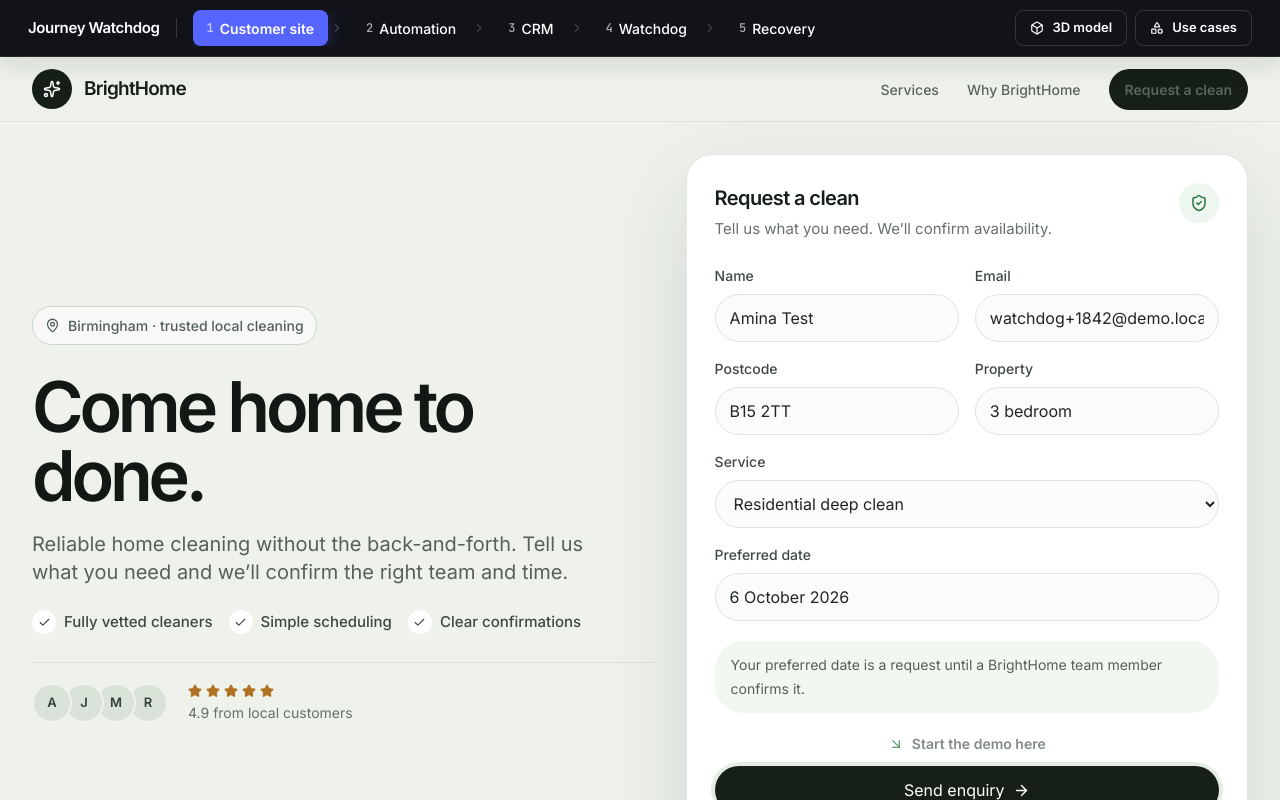
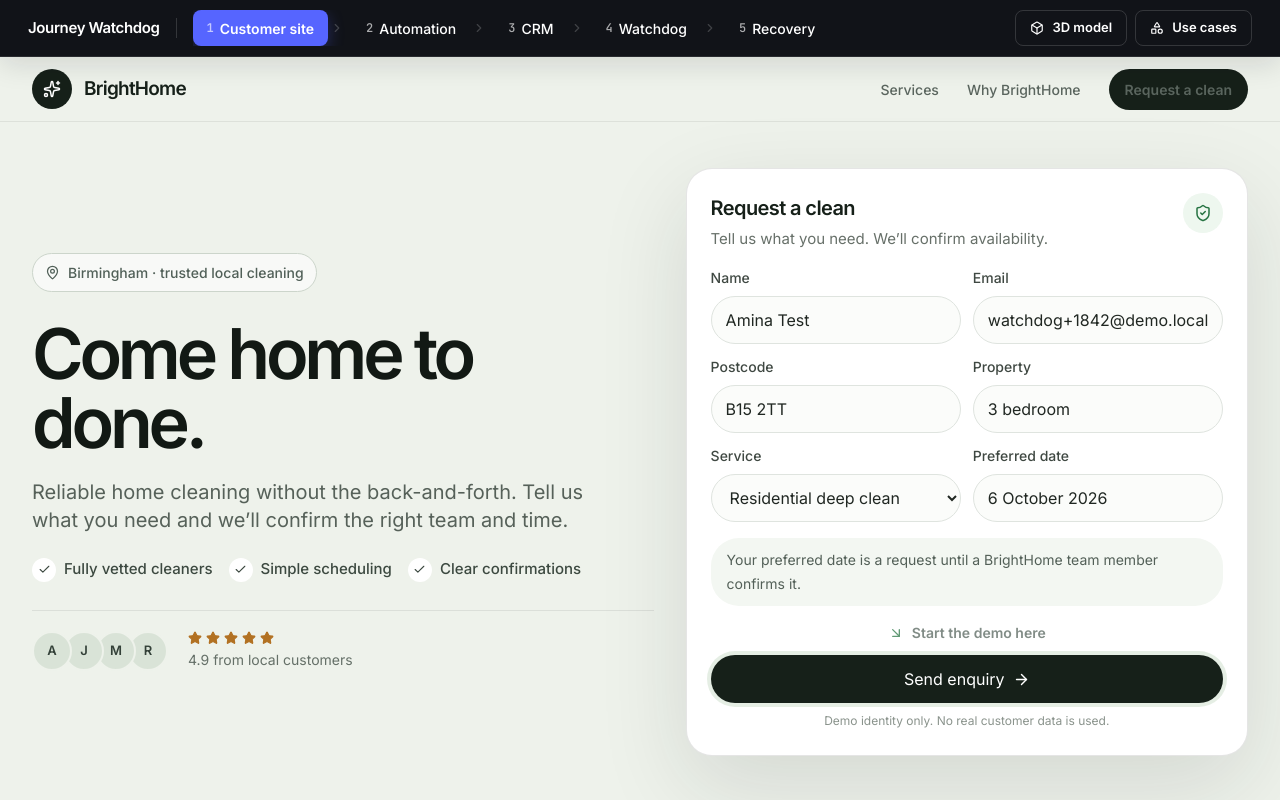
Before and after one commit to Jude-coedz/Buttardev_prototype, a Next.js app: page / in a window 1280 px wide. Shown: the top 800 px of the page. Built offline with nearby package versions, Linux system fonts and the light colour scheme.

Commit message:
Keep demo entry CTA above fold on 1366x768

```diff
--- a/components/brighthome-enquiry.tsx
+++ b/components/brighthome-enquiry.tsx
@@ -40,9 +40,9 @@ export function BrightHomeEnquiry() {
   return (
     <form
       onSubmit={submit}
-      className="rounded-[26px] border border-black/10 bg-white p-6 shadow-[0_30px_90px_rgba(27,34,29,.12)] md:p-7"
+      className="rounded-[26px] border border-black/10 bg-white p-5 shadow-[0_30px_90px_rgba(27,34,29,.12)] md:p-6"
     >
-      <div className="mb-6 flex items-start justify-between gap-4">
+      <div className="mb-4 flex items-start justify-between gap-4">
         <div>
           <p className="text-[20px] font-semibold tracking-[-0.03em] text-[#162019]">Request a clean</p>
           <p className="mt-1 text-[15px] leading-6 text-[#677069]">Tell us what you need. We’ll confirm availability.</p>
@@ -52,7 +52,7 @@ export function BrightHomeEnquiry() {
         </span>
       </div>
 
-      <div className="grid gap-4 sm:grid-cols-2">
+      <div className="grid gap-3 sm:grid-cols-2">
         {[
           ["Name", "Amina Test"],
           ["Email", "watchdog+1842@demo.local"],
@@ -69,7 +69,7 @@ export function BrightHomeEnquiry() {
           </label>
         ))}
 
-        <label className="block sm:col-span-2">
+        <label className="block">
           <span className="mb-2 block text-[14px] font-medium text-[#3f4842]">Service</span>
           <select
             aria-label="Service"
@@ -82,7 +82,7 @@ export function BrightHomeEnquiry() {
           </select>
         </label>
 
-        <label className="block sm:col-span-2">
+        <label className="block">
           <span className="mb-2 block text-[14px] font-medium text-[#3f4842]">Preferred date</span>
           <input
             aria-label="Preferred date"
@@ -92,12 +92,12 @@ export function BrightHomeEnquiry() {
         </label>
       </div>
 
-      <div className="mt-5 rounded-xl bg-[#f3f7f2] px-4 py-3 text-[14px] leading-6 text-[#536058]">
+      <div className="mt-4 rounded-xl bg-[#f3f7f2] px-4 py-2.5 text-[14px] leading-6 text-[#536058]">
         Your preferred date is a request until a BrightHome team member confirms it.
       </div>
 
       {!sending && !sent ? (
-        <div ref={ctaRef} className="mt-5 flex items-center justify-center gap-2 text-[14px] font-semibold text-[#516058]">
+        <div ref={ctaRef} className="mt-4 flex items-center justify-center gap-2 text-[14px] font-semibold text-[#516058]">
           <ArrowDownRight size={16} className="text-[#267342]" />
           Start the demo here
         </div>
@@ -130,7 +130,7 @@ export function BrightHomeEnquiry() {
         )}
       </button>
 
-      <p className="mt-3 text-center text-[13px] leading-5 text-[#8a938c]">
+      <p className="mt-2 text-center text-[12px] leading-5 text-[#8a938c]">
         Demo identity only. No real customer data is used.
       </p>
     </form>
```
